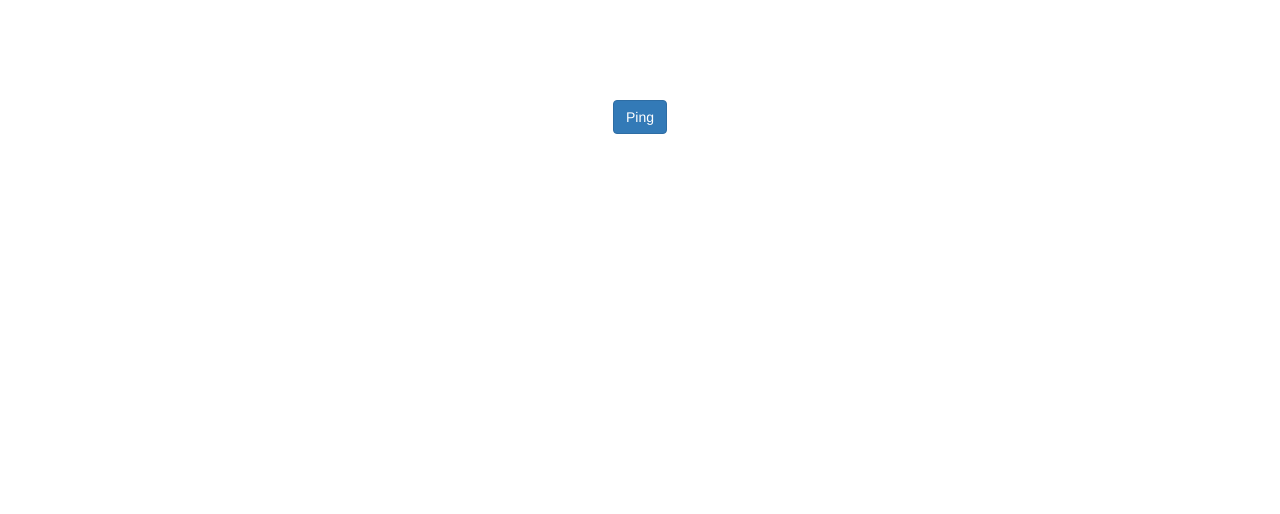
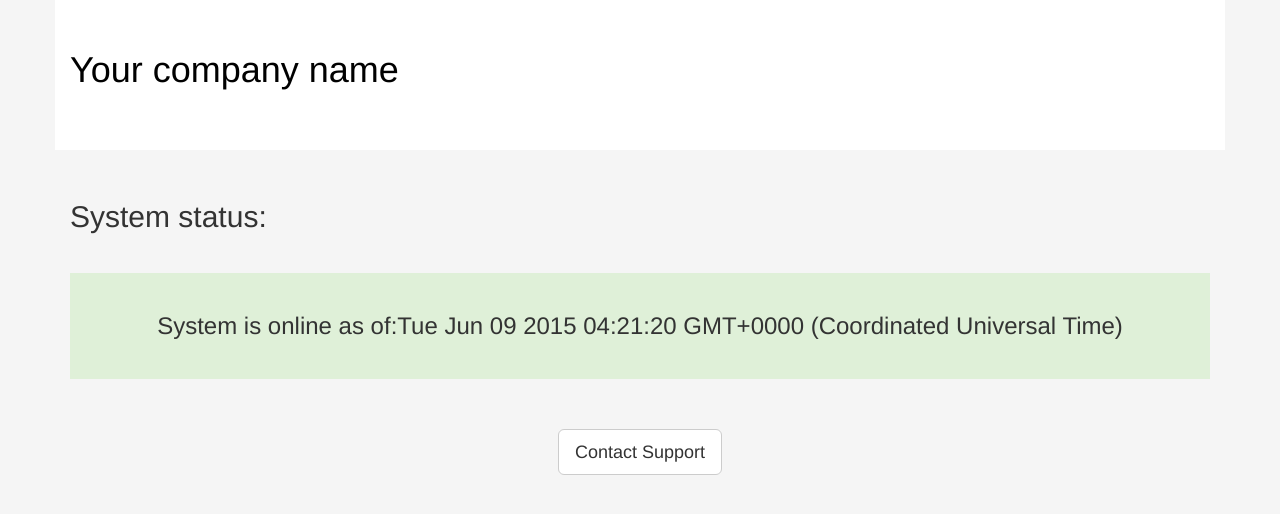
Before and after one commit to bliti/status-page, a plain HTML site: page index.html in a window 1280 px wide. Drawn offline with Linux system fonts and the light colour scheme.

Commit message:
basic layout and functionality are done. Just need to pretty it up

```diff
--- a/index.html
+++ b/index.html
@@ -7,7 +7,7 @@
     <!-- The above 3 meta tags *must* come first in the head; any other head content must come *after* these tags -->
     <meta name="description" content="">
     <meta name="author" content="">
-    <link rel="icon" href="http://getbootstrap.com/favicon.ico">
+
 
     <title>API Status Page</title>
 
@@ -30,17 +30,26 @@
 
   <body>
 
+	  <header>
+		  <div class="container header">
+		  	<h1>Your company name</h1>
+		  </div>
 
-<div class="container">
-      <div class="status">
-        <button id="status-btn" class="btn btn-primary">Ping</button>
-
-		<p id="current-status"></p>
-      </div>
-
-    </div><!-- /.container -->
+	  </header><!-- /.header -->
 
 
+	 <section id="status">
+     	<div class="container">
+			<h2>System status:</h2>
+			<h3 class="current-status"></h3>
+    	</div>
+	<section>
+
+	<section id="contact">
+		<div class="container">
+			<a href="mailto:email@example.com" class="btn btn-lg btn-default">Contact Support</a>
+		</div>
+	</section>
     <!-- Bootstrap core JavaScript
     ================================================== -->
     <!-- Placed at the end of the document so the pages load faster -->
--- a/static/main.css
+++ b/static/main.css
@@ -1,13 +1,28 @@
 body {
-  padding-top: 50px;
+	padding-top: 0;
+	margin-top: 0;
+	background: #f5f5f5;
+
 }
 
-.status {
-  margin-top: 10px;
-  padding: 40px 15px;
-  text-align: center;
+.header {
+	background: #fff;
+	height: 150px;
+	color: #000;
+	padding-top: 30px;
 }
 
-#current-status {
+#status {
+	margin-top: 30px;
+}
+
+.current-status {
+    padding: 40px 15px;
+    text-align: center;
 	margin-top: 40px;
 }
+
+#contact {
+	margin-top: 40px;
+	text-align: center;
+}
--- a/static/main.js
+++ b/static/main.js
@@ -2,28 +2,34 @@
 
 $(document).ready(function() {
 
-	$('#status-btn').click(function(){
-		console.log('click');
+	//change these two vars to whatever
+	//message you might need to.
+	var online = 'System is online as of:' ;
+	var offline = "System is offline as of: ";
+
+	//timestamp for request
+	var stamp = new Date();
+
 	var url = 'http://localhost:3000'
     var ping = $.get(url, function(response){
 		console.log(response);
     })
 	.done(function(response){
 
-		stamp = new Date(response.when);
-
-		$('#current-status').removeClass('text-danger');
-		$('#current-status').addClass('text-success');
-		$('#current-status').text("Pong received on: "+stamp);
+		$('link[rel="shortcut icon"]').remove();
+		$('head').append('<link id="favicon" rel="shortcut icon" href="static/green/favicon.ico">');
+		$('.current-status').removeClass('bg-danger');
+		$('.current-status').addClass('bg-success');
+		$('.current-status').text(online+stamp);
 	})
 	.fail(function(response){
-		$('#current-status').removeClass('text-success');
-		$('#current-status').addClass('text-danger');
-		$('#current-status').text("Pong not received");
+
+		$('head').append('<link id="favicon" rel="shortcut icon" href="static/red/favicon.ico">');
+		$('.current-status').removeClass('bg-success');
+		$('.current-status').addClass('bg-danger');
+		$('.current-status').text(offline+stamp);
 	})
 	.always(function(response){
 		console.log(response);
 	})
-
-	});
 });
```
Also changed, not shown: static/green/favicon.ico (added), static/img/header-bg.png (added), static/red/favicon.ico (added), 1 other file.
